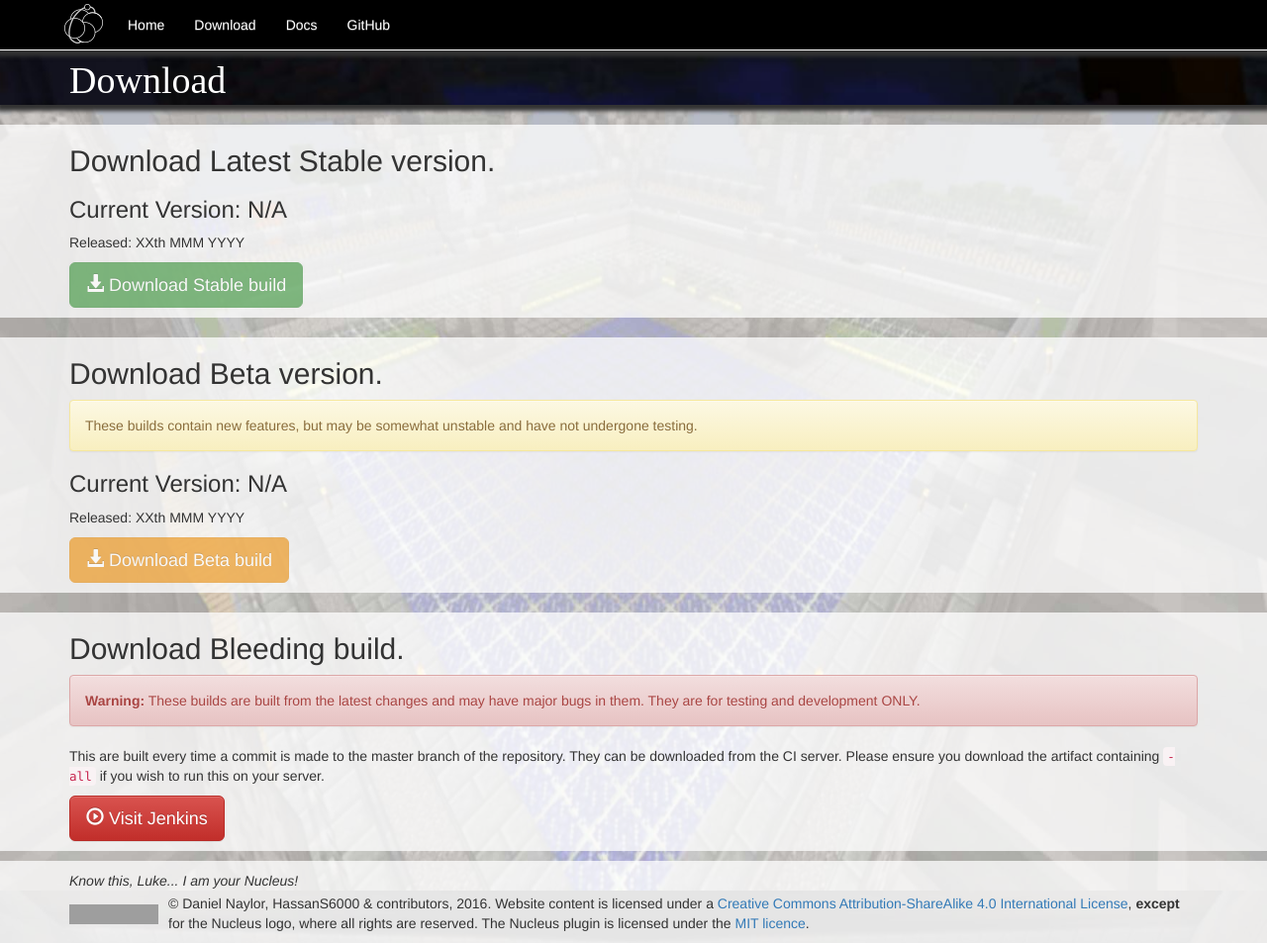
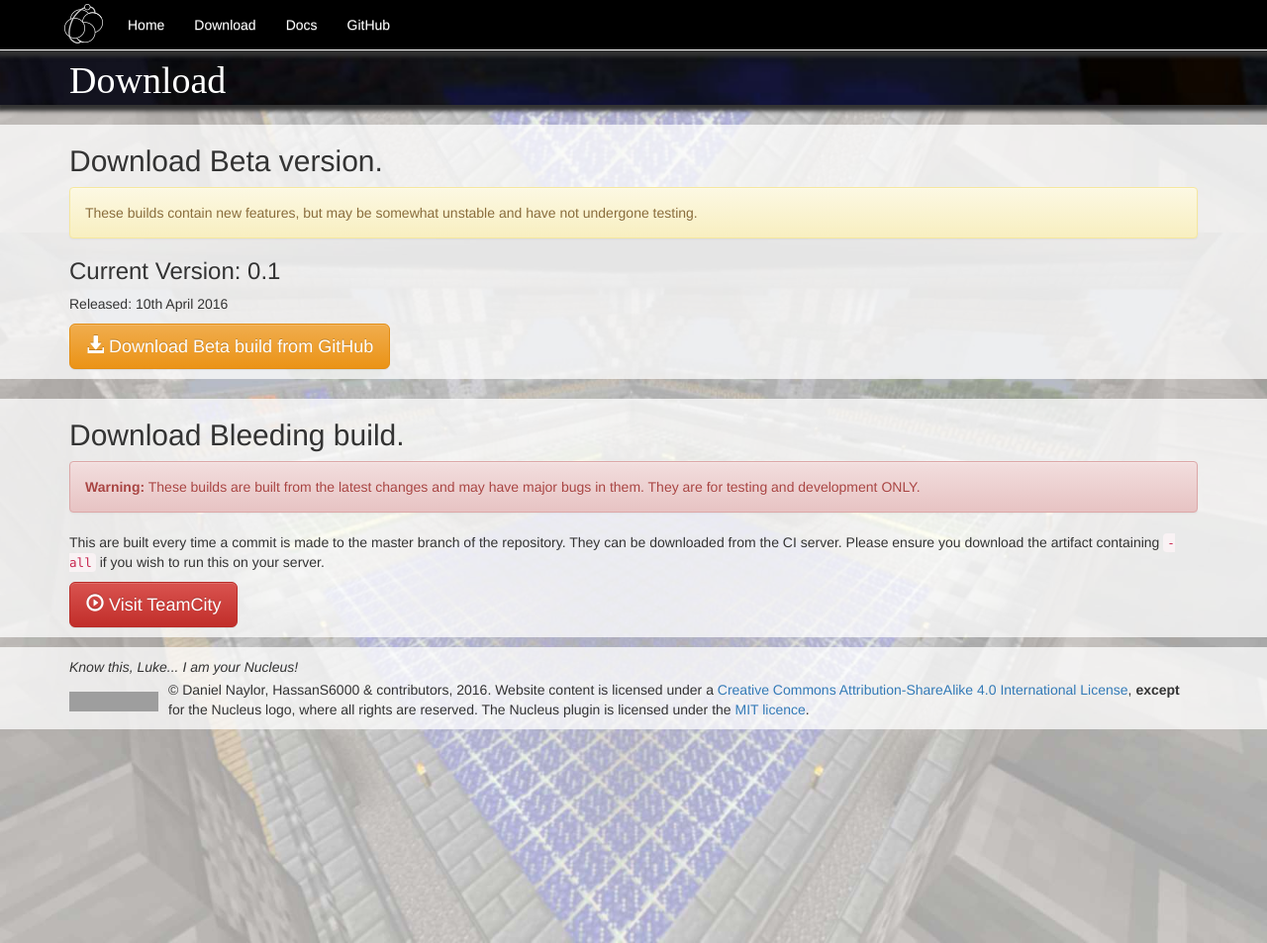
Before and after one commit to NucleusPowered/site-v1, a Jekyll site: the page built from downloads.html, in a window 1280 px wide and 953 px high. Shown: the whole window at 99% size. Built offline with Jekyll 4.4.1, drawn with Linux system fonts in a browser that asks for light colours; grey boxes are pictures that could not be loaded.

Commit message:
Update for 0.1

```diff
--- a/downloads.html
+++ b/downloads.html
@@ -3,6 +3,7 @@
 title: "- Downloads"
 header: Download
 ---
+<!--
 <div class="bg-colour" style="margin-top: 20px;">
     <div class="container">
         <div class="row">
@@ -10,7 +11,7 @@
                 <h2>Download Latest Stable version.</h2>
                 <h3>Current Version: N/A</h3>
                 <p>
-                   Released: XXth MMM YYYY
+                   Released: <em>Not yet available</em>
                 </p>
                 <p>
                     <button type="button" class="btn btn-lg btn-success" disabled="disabled"><span class="glyphicon glyphicon-download-alt"></span> Download Stable build</button>
@@ -19,6 +20,7 @@
         </div>
     </div>
 </div>
+-->
 <div class="bg-colour" style="margin-top: 20px;">
     <div class="container">
         <div class="row">
@@ -29,12 +31,12 @@
                         These builds contain new features, but may be somewhat unstable and have not undergone testing.
                     </p>
                 </div>
-                <h3>Current Version: N/A</h3>
+                <h3>Current Version: 0.1</h3>
                 <p>
-                    Released: XXth MMM YYYY
+                    Released: 10th April 2016
                 </p>
                 <p>
-                    <button type="button" class="btn btn-lg btn-warning" disabled="disabled"><span class="glyphicon glyphicon-download-alt"></span> Download Beta build</button>
+                    <a href="https://github.com/NucleusPowered/Nucleus/releases/tag/0.1.0"  class="btn btn-lg btn-warning"><span class="glyphicon glyphicon-download-alt"></span> Download Beta build from GitHub</a>
                 </p>
             </div>
         </div>
@@ -56,7 +58,7 @@
                 </p>
                 <p>
                     <a href="https://teamcity.drnaylor.co.uk/viewLog.html?buildId=683&buildTypeId=QuickStart_DeployMaster&tab=artifacts" class="btn btn-danger btn-lg">
-                        <span class="glyphicon glyphicon-play-circle"></span> Visit Jenkins
+                        <span class="glyphicon glyphicon-play-circle"></span> Visit TeamCity
                     </a>
                 </p>
             </div>
```
Also changed, not shown: _data/commands.yml (+0 -66 lines).
